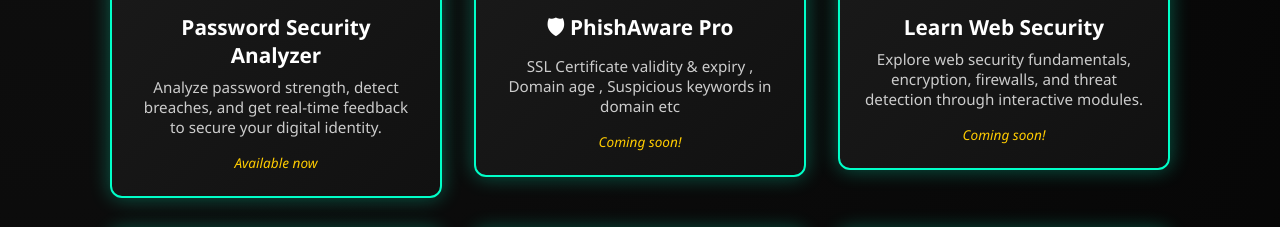
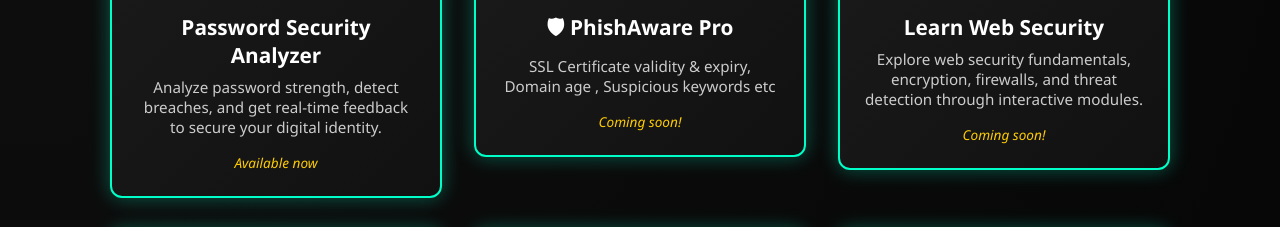
Before and after one commit to Bepositivebro/Codingwell, a plain HTML site: page karnanetra.html in a window 1280 px wide. Shown: the part 303-530 px from the top of the page. Drawn offline with Linux system fonts and the light colour scheme.

Commit message:
Update karnanetra.html

```diff
--- a/karnanetra.html
+++ b/karnanetra.html
@@ -184,9 +184,8 @@
             <div class="card">
                 <div class="card-icon">🛡️</div>
                 <div class="card-title">🛡 PhishAware Pro</div>
-                <div class="card-description">SSL Certificate validity & expiry
-, Domain age ,
-Suspicious keywords in domain etc
+                <div class="card-description">SSL Certificate validity & expiry, Domain age ,
+                   Suspicious keywords etc
 
                 </div>
                 <div class="card-status">Coming soon!</div>
```
